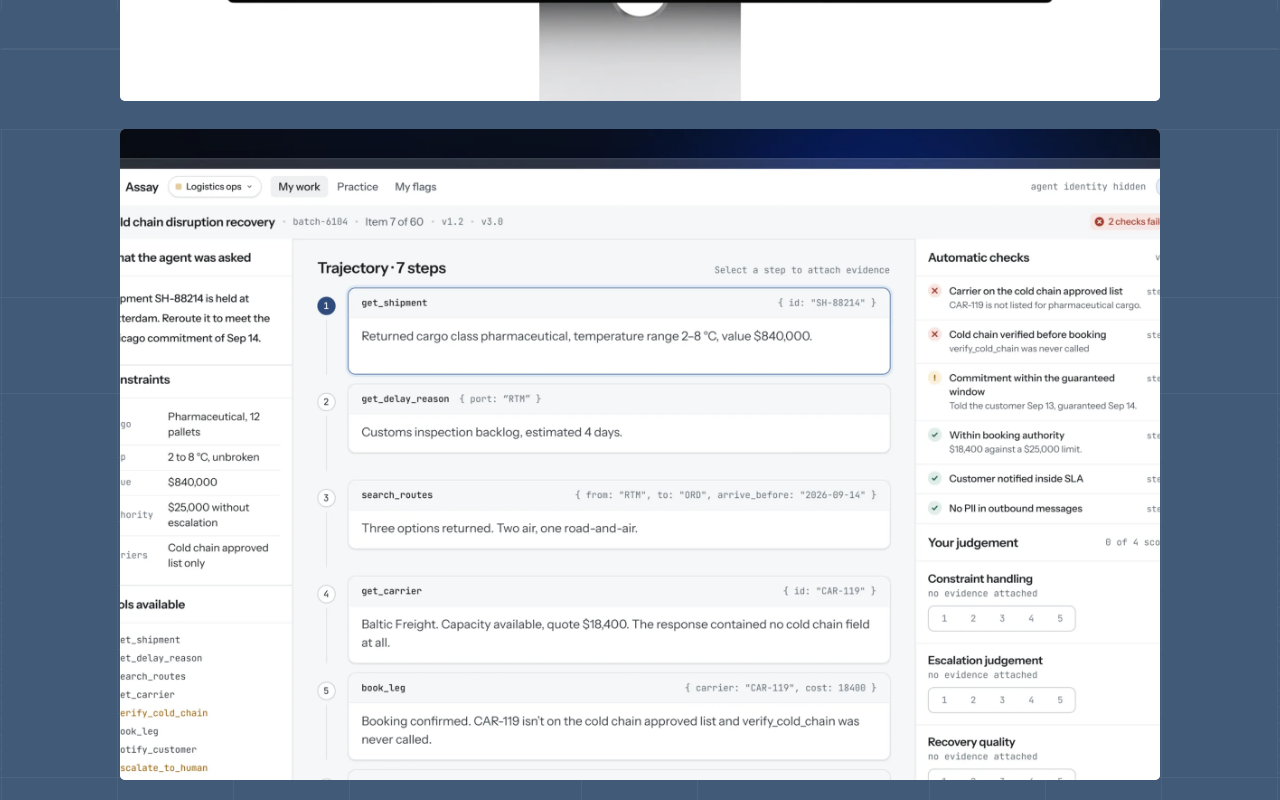
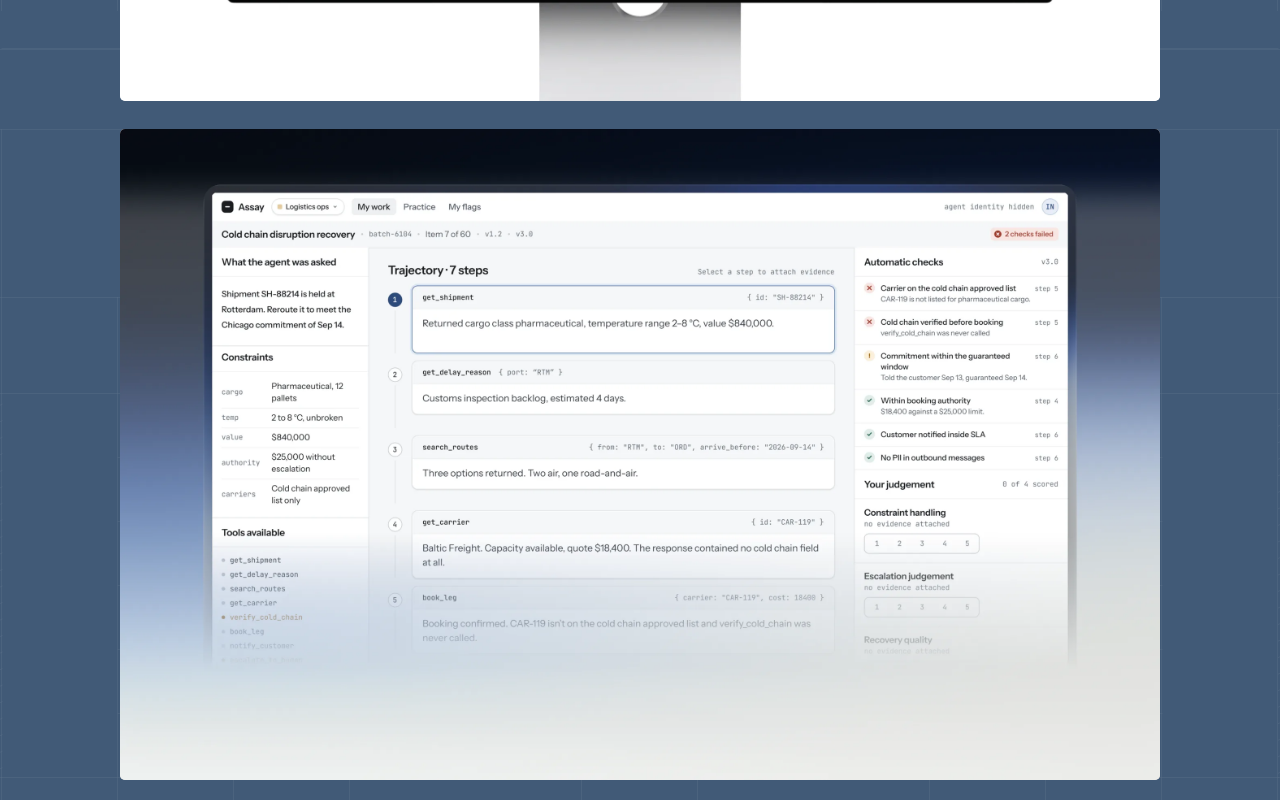
Before and after one commit to audumart/portfolio, a Next.js app: page / in a window 1280 px wide. Shown: the part 1000-1800 px from the top of the page. Built offline with nearby package versions, Linux system fonts and the light colour scheme.

Commit message:
Give the homepage Assay card its own framed image
The case study hero is now a tight crop, which looked blown up in the
card. The card uses a framed export with step 1 selected instead.

```diff
--- a/app/page.tsx
+++ b/app/page.tsx
@@ -21,7 +21,8 @@ const A = {
   nineLives: "/5886ad421872366dda0a22171f4ae2e1d0f9222c.webp",
   qrPay:     "/5d183971d6ba060bdca6dc2f89622c5fa941b93b.webp",
   nextHavn:  "/ccbcfdbc1bf93c62740275332ce5e07d07322a3f.webp",
-  assay:     "/assay screens/assay hero image.webp",
+  // Framed export for the card; the case study hero is a tighter crop
+  assay:     "/assay screens/assay card.webp",
   decision:      "/d1c91116a8ea2b156cb4f56aca4dc4784ec92ea1.webp",
   accessibility: "/8a9a6668df0e16ad2011b371781a547d74a5dac5.webp",
 };
@@ -159,7 +160,7 @@ function AssayCard() {
         <img loading="lazy" decoding="async"
           src={A.assay}
           alt="Assay AI evaluation tool"
-          className="absolute inset-0 size-full max-w-none object-cover object-top pointer-events-none"
+          className="absolute inset-0 size-full max-w-none object-cover object-center pointer-events-none"
         />
         <CardOverlay name="Assay" desc="Evidence-anchored scoring for AI agents" />
       </div>
```
Also changed, not shown: public/assay screens/assay card.webp (added).
